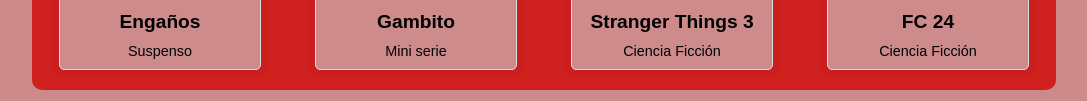
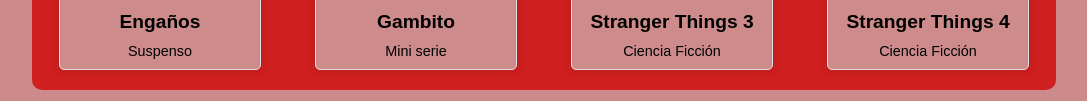
Before and after one commit to GrimmFuzz/ActividadMaquetado1_P3, a plain HTML site: page Maquetado 4/index.html in a window 1280 px wide. Shown: the part 546-647 px from the top of the page, without its empty margins (96-1183 px from the left). Drawn offline with Linux system fonts and the light colour scheme.

Commit message:
Update index.html

```diff
--- a/Maquetado 4/index.html
+++ b/Maquetado 4/index.html
@@ -48,7 +48,7 @@
             </div>
             <div class="serie">
                 <img src="https://pics.filmaffinity.com/Stranger_Things_3_Serie_de_TV-150349350-large.jpg" alt="">
-                <h2>FC 24</h2>
+                <h2>Stranger Things 4</h2>
                 <p>Ciencia Ficción</p>
             </div>
 
```
